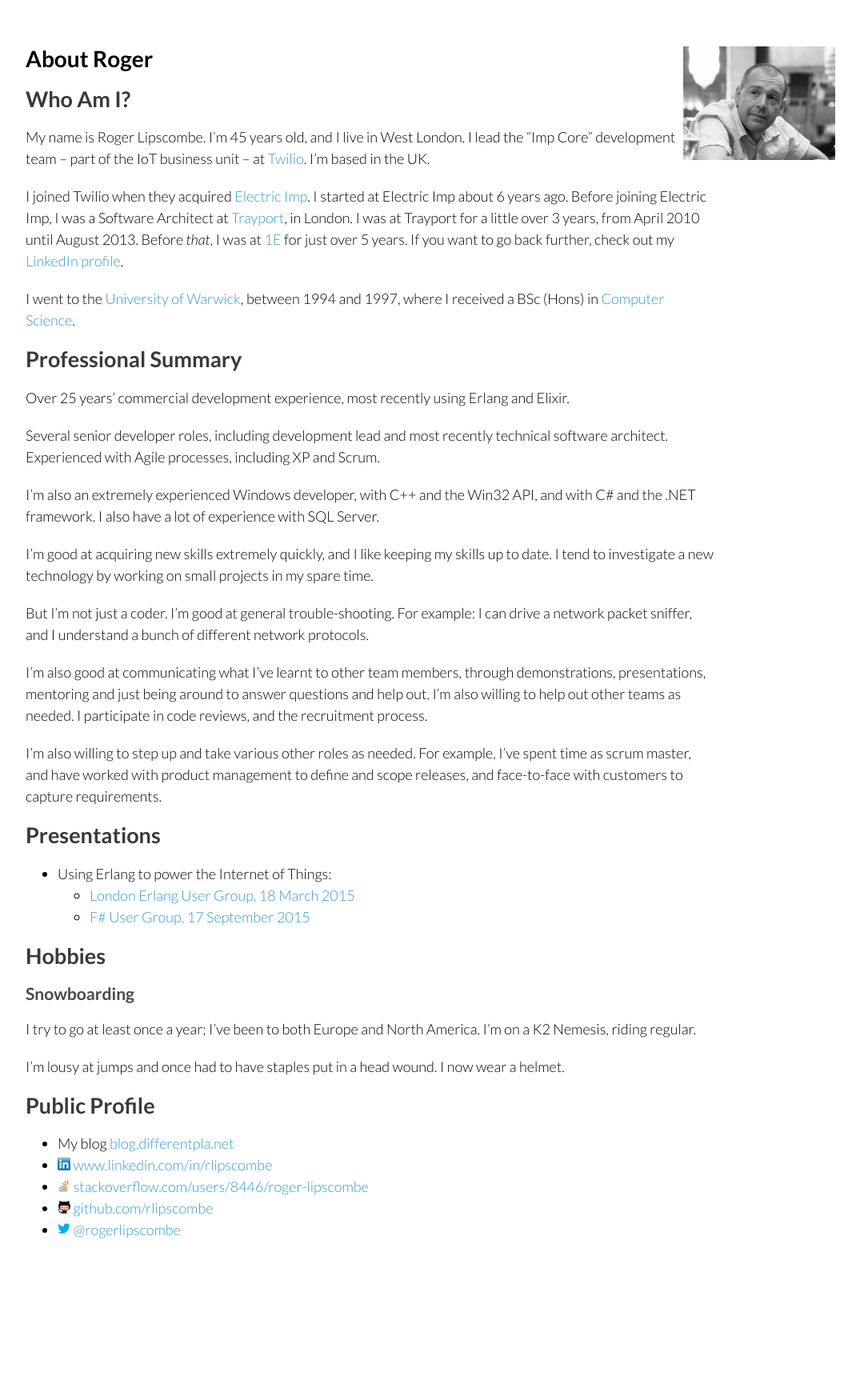
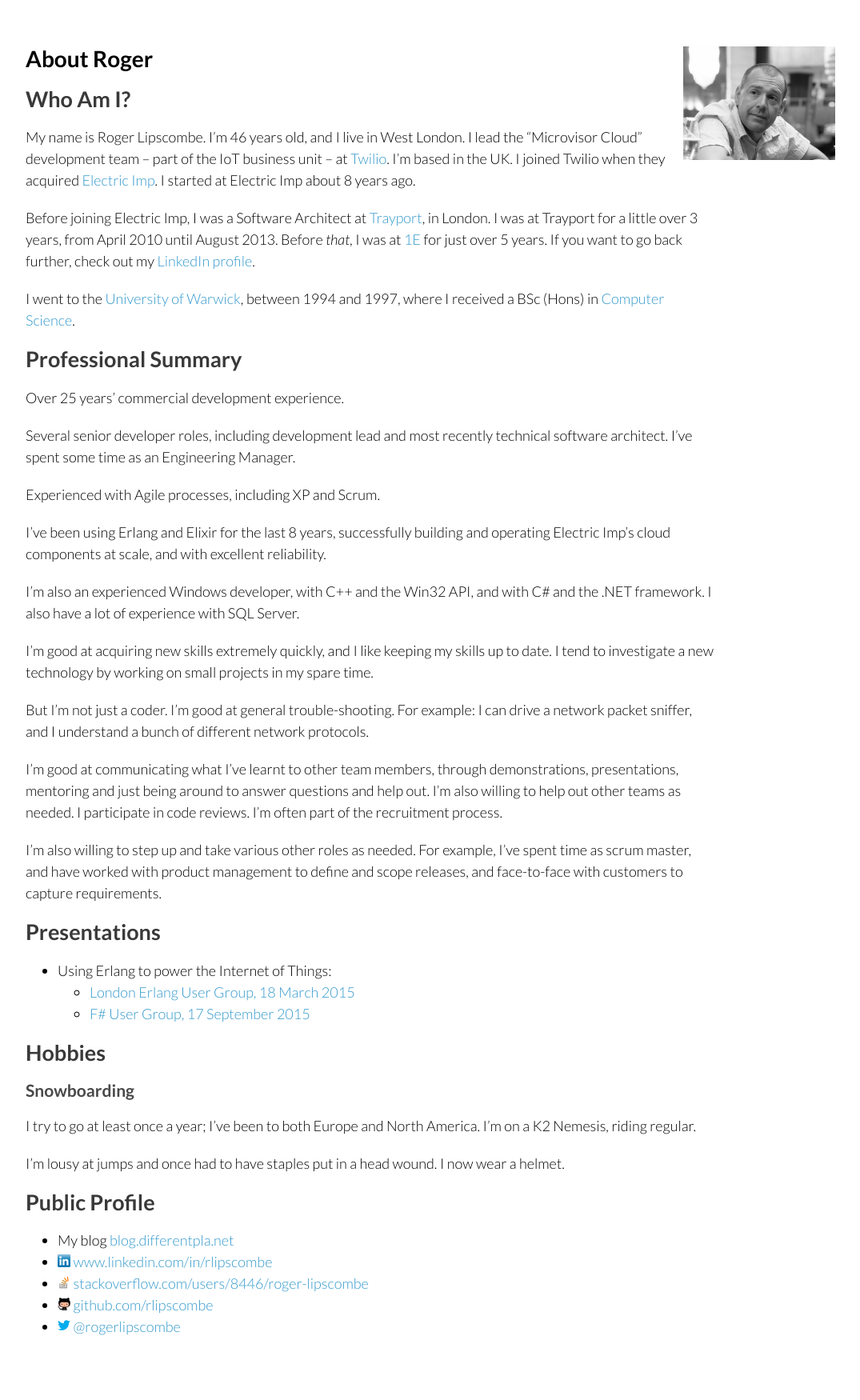
Before and after one commit to rlipscombe/rlipscombe.github.io, a Jekyll site: the page built from index.md, in a window 1280 px wide. Shown: the whole page at 80% size, without its empty margins (178-1253 px from the left). Built offline with Jekyll 4.4.1, drawn with Linux system fonts in a browser that asks for light colours; before the commit the page ends 1629 px from its top, so only the background shows below that.

```diff
--- a/index.md
+++ b/index.md
@@ -7,47 +7,60 @@ title: About Roger
 
 ## Who Am I?
 
-My name is Roger Lipscombe. I'm 45 years old, and I live in West London.  I
-lead the "Imp Core" development team -- part of the IoT business unit -- at [Twilio](https://twilio.com).
-I'm based in the UK.
+My name is Roger Lipscombe. I'm 46 years old, and I live in West London.
+I lead the "Microvisor Cloud" development team -- part of the IoT
+business unit -- at [Twilio](https://twilio.com). I'm based in the UK. I
+joined Twilio when they acquired [Electric
+Imp](https://electricimp.com). I started at Electric Imp about 8 years
+ago.
 
-I joined Twilio when they acquired [Electric Imp](https://electricimp.com). I started at Electric Imp about 6 years ago. Before joining Electric Imp, I was a Software Architect at
-[Trayport](http://trayport.com), in London. I was at Trayport for a little over
-3 years, from April 2010 until August 2013.  Before *that*, I was at
-[1E](http://1e.com) for just over 5 years. If you want to go back further,
-check out my [LinkedIn profile](http://www.linkedin.com/in/rlipscombe).
+Before joining Electric Imp, I was a Software Architect at
+[Trayport](http://trayport.com), in London. I was at Trayport for a
+little over 3 years, from April 2010 until August 2013.  Before *that*,
+I was at [1E](http://1e.com) for just over 5 years. If you want to go
+back further, check out my [LinkedIn
+profile](http://www.linkedin.com/in/rlipscombe).
 
-I went to the [University of Warwick](http://warwick.ac.uk/), between 1994 and
-1997, where I received a BSc (Hons) in [Computer Science](http://www.dcs.warwick.ac.uk/).
+I went to the [University of Warwick](http://warwick.ac.uk/), between
+1994 and 1997, where I received a BSc (Hons) in [Computer
+Science](http://www.dcs.warwick.ac.uk/).
 
 ## Professional Summary
 
-Over 25 years' commercial development experience, most recently using Erlang and Elixir.
+Over 25 years' commercial development experience.
 
-Several senior developer roles, including development lead and most recently technical
-software architect. Experienced with Agile processes, including XP and Scrum.
+Several senior developer roles, including development lead and most
+recently technical software architect. I've spent some time as an
+Engineering Manager.
 
-I'm also an extremely experienced Windows developer, with C++ and the Win32 API, and
-with C# and the .NET framework. I also have a lot of experience with SQL
-Server.
+Experienced with Agile processes, including XP and Scrum.
 
-I'm good at acquiring new skills extremely quickly, and I like keeping my
-skills up to date. I tend to investigate a new technology by working on small
-projects in my spare time.
+I've been using Erlang and Elixir for the last 8 years, successfully
+building and operating Electric Imp's cloud components at scale, and
+with excellent reliability.
 
-But I'm not just a coder. I'm good at general trouble-shooting. For example: I
-can drive a network packet sniffer, and I understand a bunch of different
-network protocols.
+I'm also an experienced Windows developer, with C++ and the Win32 API,
+and with C# and the .NET framework. I also have a lot of experience with
+SQL Server.
 
-I'm also good at communicating what I've learnt to other team members, through
-demonstrations, presentations, mentoring and just being around to answer
-questions and help out.  I'm also willing to help out other teams as needed. I
-participate in code reviews, and the recruitment process.
+I'm good at acquiring new skills extremely quickly, and I like keeping
+my skills up to date. I tend to investigate a new technology by working
+on small projects in my spare time.
+
+But I'm not just a coder. I'm good at general trouble-shooting. For
+example: I can drive a network packet sniffer, and I understand a bunch
+of different network protocols.
+
+I'm good at communicating what I've learnt to other team members,
+through demonstrations, presentations, mentoring and just being around
+to answer questions and help out.  I'm also willing to help out other
+teams as needed. I participate in code reviews. I'm often part of the
+recruitment process.
 
 I'm also willing to step up and take various other roles as needed. For
 example, I've spent time as scrum master, and have worked with product
-management to define and scope releases, and face-to-face with customers to
-capture requirements.
+management to define and scope releases, and face-to-face with customers
+to capture requirements.
 
 ## Presentations
 
@@ -59,11 +72,11 @@ capture requirements.
 
 ### Snowboarding
 
-I try to go at least once a year; I’ve been to both Europe and North America.
-I’m on a K2 Nemesis, riding regular.
+I try to go at least once a year; I’ve been to both Europe and North
+America. I’m on a K2 Nemesis, riding regular.
 
-I’m lousy at jumps and once had to have staples put in a head wound. I now wear
-a helmet.
+I’m lousy at jumps and once had to have staples put in a head wound. I
+now wear a helmet.
 
 ## Public Profile
 
```
